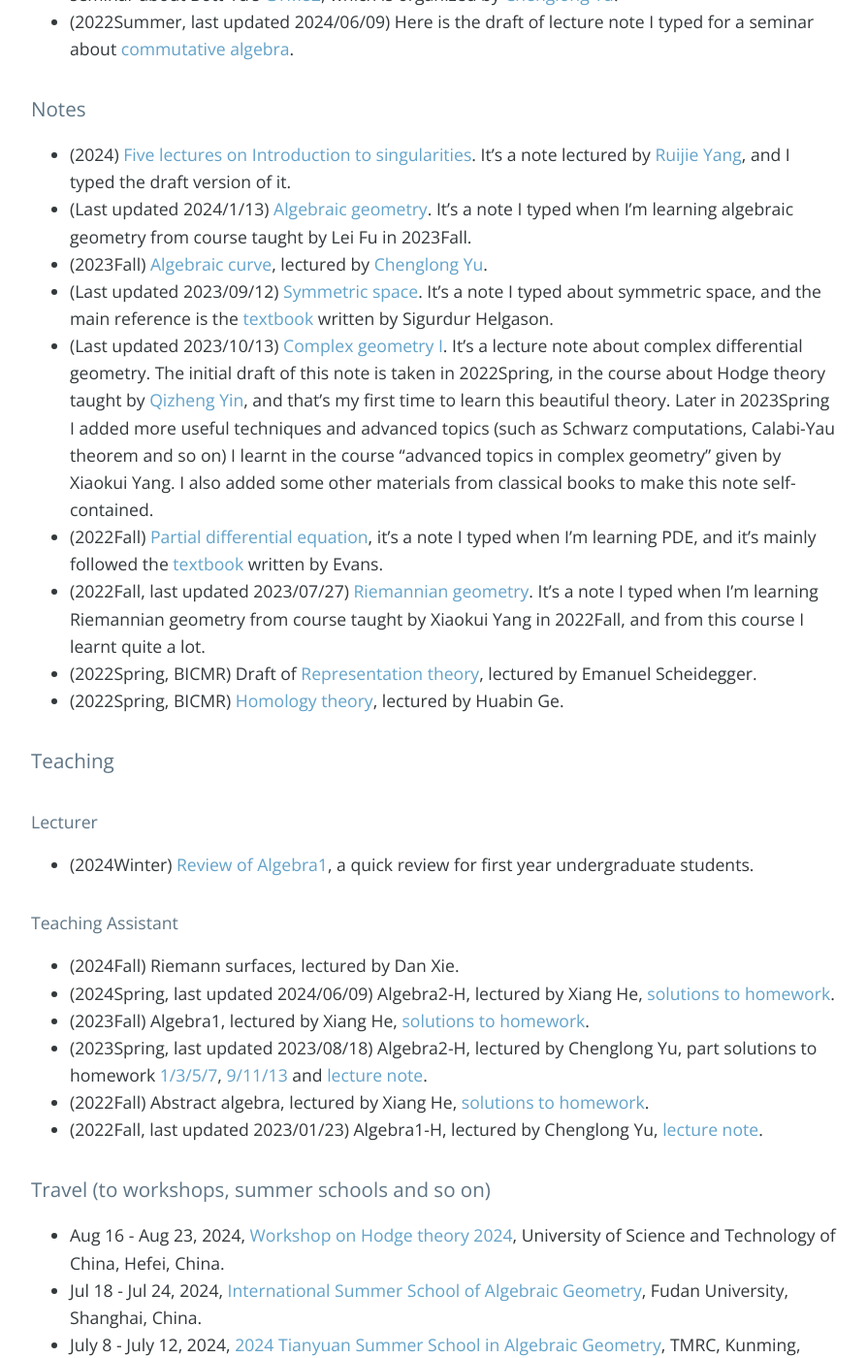
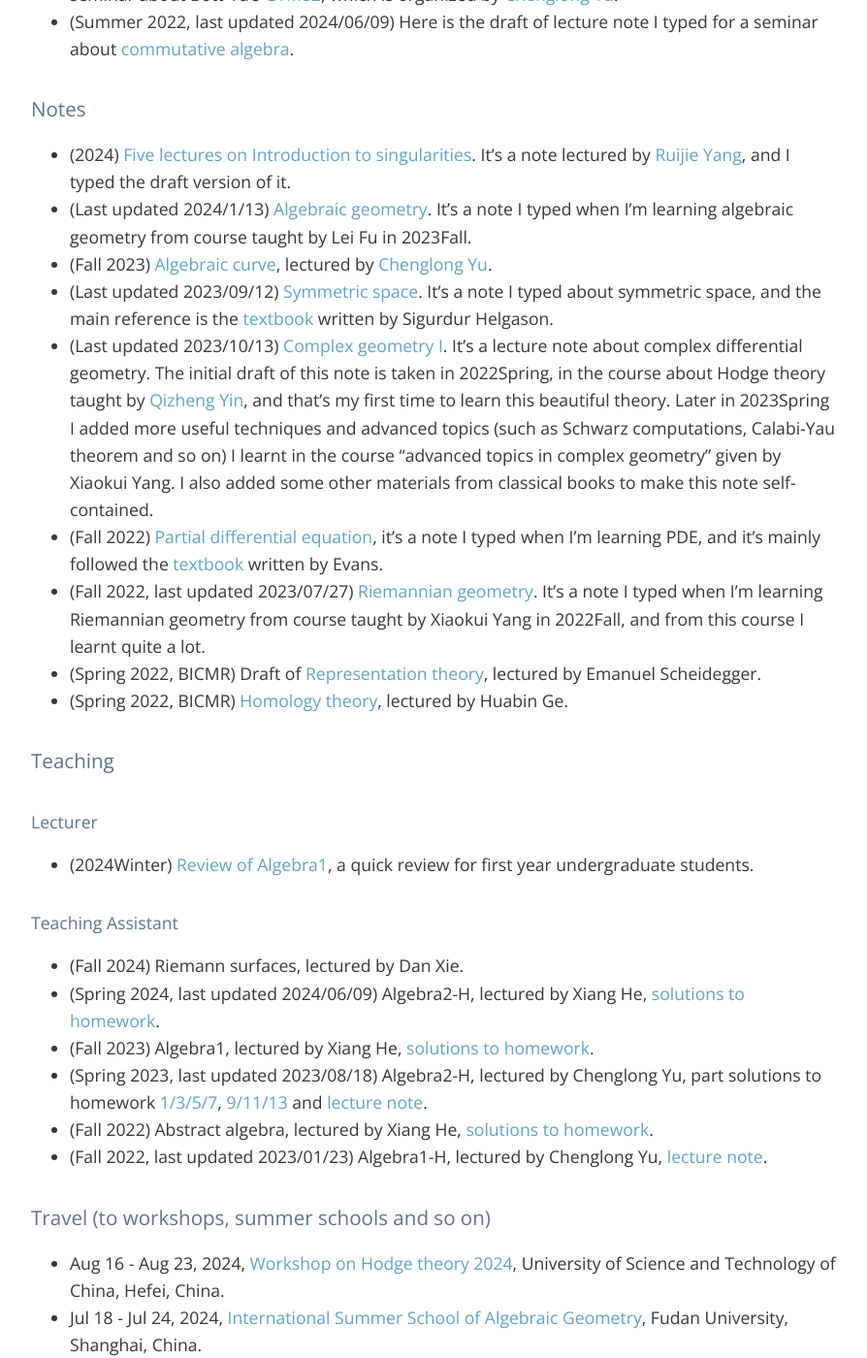
Before and after one commit to bowenl-math/bowenl-math.github.io, a Jekyll site: the page built from index.md, in a window 1280 px wide and 1400 px high, scrolled down 1272 px. Shown: the whole window at 97% size, without its empty margins (192-1086 px from the left). Built offline with Jekyll 4.4.1, drawn with Linux system fonts in a browser that asks for light colours; nearby versions of some CDN libraries; our own code applies the rules of GitHub Pages for plain Markdown files; the list of posts is cut into pages by our own code; comment, search, counter and statistics services are not loaded; some of the changed text lies outside the part shown.

Commit message:
Update index.md

```diff
--- a/index.md
+++ b/index.md
@@ -6,37 +6,37 @@ My email is liubw22 [at] mails.tsinghua.edu.cn, and my workstation is S103 at C7
 ### Seminars
 * (2024/05/12) It's a [lecture note](notes/2024Spring/Miyaoka.pdf) of a talk I gave in a seminar. In this talk, we discuss the Chern number inequalities of semistable torsion-free sheaves, and here is the [reference](https://mathscinet.ams.org/mathscinet/article?mr=946247).
 * (2024/04/09) It's a [lecture note](notes/2024Spring/04_09.pdf) of a talk I gave in a seminar. In this talk I give a brief introduction to Hodge theory (Hodge structure, variation of Hodge structures and differential geometry of Hodge bundles) as preliminaries for the [paper](https://mathscinet.ams.org/mathscinet/article?mr=3539923).
-* (2024Spring) It's a [lecture note](notes/2024Spring/algebraic_deRham.pdf) about algebraic de Rham complex (such as comparison theorems, E1 degenerations of Hodge to de Rham spectral sequences and so on)
-* (2023Fall) A [seminar](notes/2023Fall/toric/syllabus.pdf) about toric variety, and here are some lecture notes: [09-23](notes/2023Fall/toric/09-23.pdf), [10-07](notes/2023Fall/toric/10-07.pdf), [10-28](notes/2023Fall/toric/10-28.pdf), [11-11](notes/2023Fall/toric/11-11.pdf), [11-18](notes/2023Fall/toric/11-18.pdf), [12-30](notes/2023Fall/toric/12-30,01-07.pdf), [1-07](notes/2023Fall/toric/12-30,01-07.pdf).
+* (Spring 2024) It's a [lecture note](notes/2024Spring/algebraic_deRham.pdf) about algebraic de Rham complex (such as comparison theorems, E1 degenerations of Hodge to de Rham spectral sequences and so on)
+* (Fall 2023) A [seminar](notes/2023Fall/toric/syllabus.pdf) about toric variety, and here are some lecture notes: [09-23](notes/2023Fall/toric/09-23.pdf), [10-07](notes/2023Fall/toric/10-07.pdf), [10-28](notes/2023Fall/toric/10-28.pdf), [11-11](notes/2023Fall/toric/11-11.pdf), [11-18](notes/2023Fall/toric/11-18.pdf), [12-30](notes/2023Fall/toric/12-30,01-07.pdf), [1-07](notes/2023Fall/toric/12-30,01-07.pdf).
 * (2023/09/22) [Curvatures of left-invariant metrics on Lie groups](notes/personal notes/Curvatures_of_Lie_group.pdf). It's a slide about curvature properties of left-invariant metrics on Lie groups, and the main reference is Milnor's [paper](https://mathscinet.ams.org/mathscinet/article?mr=0425012).
 * (2023/06/27) Here are [note](notes/personal notes/Review_of_topology/note.pdf) and [slides](notes/personal notes/Review_of_topology/slides.pdf) for a review of topology frequently used in geometry.
 * (2023/06/08) Here are [note](notes/personal notes/Uniqueness_CPn/note.pdf) and [slides](notes/personal notes/Uniqueness_CPn/slides.pdf) for my final report of course “advanced topics in complex geometry", lectured by Xiaokui Yang, and topic of the final report is the uniqueness of the K\"ahler structure of complex projective space.
-* (2023Spring) It's [lecture note](notes/2023Spring/geometry_of_principal_bundle.pdf) about principal bundle and its applications. In this lecture, firstly we introduce principal bundle and connections on it, and then we introduce its applications on Chern-Weil theory.
-* (2022Fall) It's a [lecture note](notes/2022Fall/Spectral_sequence.pdf) of talks (about spectral sequence and its applications) I gave in a seminar about Bott-Tu's [GTM82](https://link.springer.com/book/10.1007/978-1-4757-3951-0), which is organized by [Chenglong Yu](https://chenglongyu.github.io/).
- * (2022Summer, last updated 2024/06/09) Here is the draft of lecture note I typed for a seminar about [commutative algebra](notes/2022Summer/commutative_algebra.pdf).
+* (Spring 2023) It's [lecture note](notes/2023Spring/geometry_of_principal_bundle.pdf) about principal bundle and its applications. In this lecture, firstly we introduce principal bundle and connections on it, and then we introduce its applications on Chern-Weil theory.
+* (Fall 2022) It's a [lecture note](notes/2022Fall/Spectral_sequence.pdf) of talks (about spectral sequence and its applications) I gave in a seminar about Bott-Tu's [GTM82](https://link.springer.com/book/10.1007/978-1-4757-3951-0), which is organized by [Chenglong Yu](https://chenglongyu.github.io/).
+ * (Summer 2022, last updated 2024/06/09) Here is the draft of lecture note I typed for a seminar about [commutative algebra](notes/2022Summer/commutative_algebra.pdf).
 
 ### Notes
 * (2024) [Five lectures on Introduction to singularities](https://drive.google.com/file/d/1TNwJU4qZ8c1ai_CBEsrb2sbbXOeXEMT9/view). It's a note lectured by [Ruijie Yang](https://sites.google.com/view/ruijie-yang/), and I typed the draft version of it.
 * (Last updated 2024/1/13) [Algebraic geometry](notes/2023Fall/algebraic_geometry.pdf). It's a note I typed when I'm learning algebraic geometry from course taught by Lei Fu in 2023Fall.
-* (2023Fall) [Algebraic curve](notes/2023Fall/algebraic_curve.pdf), lectured by [Chenglong Yu](https://chenglongyu.github.io/).
+* (Fall 2023) [Algebraic curve](notes/2023Fall/algebraic_curve.pdf), lectured by [Chenglong Yu](https://chenglongyu.github.io/).
 * (Last updated 2023/09/12) [Symmetric space](notes/personal notes/symmetric_space.pdf). It's a note I typed about symmetric space, and the main reference is the [textbook](https://books.google.com.hk/books/about/Differential_Geometry_Lie_Groups_and_Sym.html?id=DWGvsa6bcuMC&redir_esc=y) written by Sigurdur Helgason.
 * (Last updated 2023/10/13) [Complex geometry I](notes/personal notes/Complex_geometry_I/Complex_geometry_I.pdf). It's a lecture note about complex differential geometry. The initial draft of this note is taken in 2022Spring, in the course about Hodge theory taught by [Qizheng Yin](http://faculty.bicmr.pku.edu.cn/~qizheng/#), and that's my first time to learn this beautiful theory. Later in 2023Spring I added more useful techniques and advanced topics (such as Schwarz computations, Calabi-Yau theorem and so on) I learnt in the course “advanced topics in complex geometry" given by Xiaokui Yang. I also added some other materials from classical books to make this note self-contained.
-* (2022Fall) [Partial differential equation](notes/2022Fall/pde.pdf), it's a note I typed when I'm learning PDE, and it's mainly followed the [textbook](https://books.google.com.hk/books/about/Partial_Differential_Equations.html?id=Xnu0o_EJrCQC&redir_esc=y) written by Evans.
-* (2022Fall, last updated 2023/07/27) [Riemannian geometry](notes/2022Fall/Riemannian_geometry.pdf). It's a note I typed when I'm learning Riemannian geometry from course taught by Xiaokui Yang in 2022Fall, and from this course I learnt quite a lot.
-* (2022Spring, BICMR) Draft of [Representation theory](notes/notes for enhanced program of BICMR/Representation_theory.pdf), lectured by Emanuel Scheidegger.
-* (2022Spring, BICMR) [Homology theory](notes/notes for enhanced program of BICMR/homology.pdf), lectured by Huabin Ge.
+* (Fall 2022) [Partial differential equation](notes/2022Fall/pde.pdf), it's a note I typed when I'm learning PDE, and it's mainly followed the [textbook](https://books.google.com.hk/books/about/Partial_Differential_Equations.html?id=Xnu0o_EJrCQC&redir_esc=y) written by Evans.
+* (Fall 2022, last updated 2023/07/27) [Riemannian geometry](notes/2022Fall/Riemannian_geometry.pdf). It's a note I typed when I'm learning Riemannian geometry from course taught by Xiaokui Yang in 2022Fall, and from this course I learnt quite a lot.
+* (Spring 2022, BICMR) Draft of [Representation theory](notes/notes for enhanced program of BICMR/Representation_theory.pdf), lectured by Emanuel Scheidegger.
+* (Spring 2022, BICMR) [Homology theory](notes/notes for enhanced program of BICMR/homology.pdf), lectured by Huabin Ge.
 
 ### Teaching
 #### Lecturer
 * (2024Winter) [Review of Algebra1](https://bowenl.notion.site/2024-02-1-44163401a7dd4cf28aa86264640464b5), a quick review for first year undergraduate students.
 
 #### Teaching Assistant
-* (2024Fall) Riemann surfaces, lectured by Dan Xie.
-* (2024Spring, last updated 2024/06/09) Algebra2-H, lectured by Xiang He, [solutions to homework](notes/2024Spring/Solutions_to_HW.pdf).
-* (2023Fall) Algebra1, lectured by Xiang He, [solutions to homework](notes/2023Fall/Solutions_to_HW.pdf).
-* (2023Spring, last updated 2023/08/18) Algebra2-H, lectured by Chenglong Yu, part solutions to homework [1/3/5/7](notes/2023Spring/Solutions(1_3_5_7).pdf), [9/11/13](notes/2023Spring/Solutions(9_11_13).pdf) and [lecture note](notes/2023Spring/Algebra2-H.pdf).
-* (2022Fall) Abstract algebra, lectured by Xiang He, [solutions to homework](notes/2022Fall/Sol_to_abstract_algebra.pdf).
-* (2022Fall, last updated 2023/01/23) Algebra1-H, lectured by Chenglong Yu, [lecture note](notes/2022Fall/Algebra1-H.pdf).
+* (Fall 2024) Riemann surfaces, lectured by Dan Xie.
+* (Spring 2024, last updated 2024/06/09) Algebra2-H, lectured by Xiang He, [solutions to homework](notes/2024Spring/Solutions_to_HW.pdf).
+* (Fall 2023) Algebra1, lectured by Xiang He, [solutions to homework](notes/2023Fall/Solutions_to_HW.pdf).
+* (Spring 2023, last updated 2023/08/18) Algebra2-H, lectured by Chenglong Yu, part solutions to homework [1/3/5/7](notes/2023Spring/Solutions(1_3_5_7).pdf), [9/11/13](notes/2023Spring/Solutions(9_11_13).pdf) and [lecture note](notes/2023Spring/Algebra2-H.pdf).
+* (Fall 2022) Abstract algebra, lectured by Xiang He, [solutions to homework](notes/2022Fall/Sol_to_abstract_algebra.pdf).
+* (Fall 2022, last updated 2023/01/23) Algebra1-H, lectured by Chenglong Yu, [lecture note](notes/2022Fall/Algebra1-H.pdf).
 
 ### Travel (to workshops, summer schools and so on)
 * Aug 16 - Aug 23, 2024, [Workshop on Hodge theory 2024](https://math.ustc.edu.cn/2024/0807/c18653a651050/pagem.htm), University of Science and Technology of China, Hefei, China.
```
